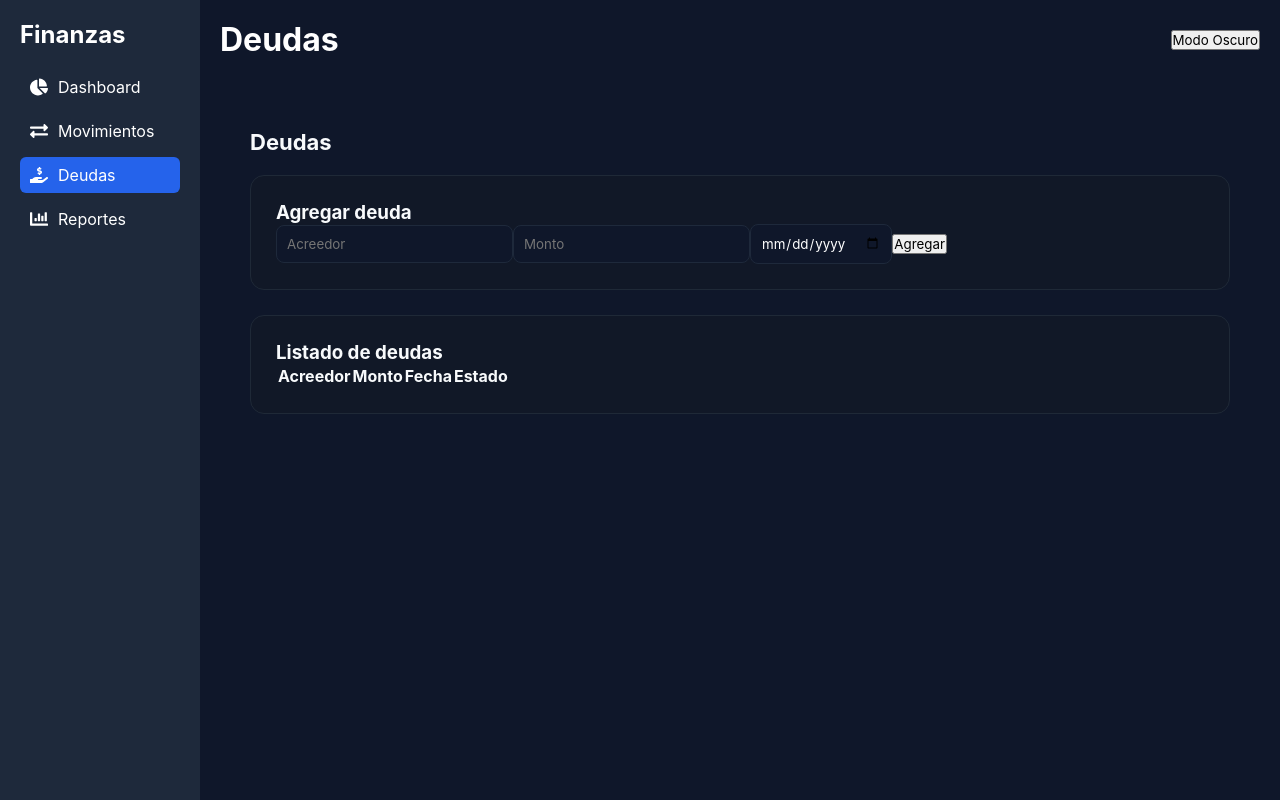
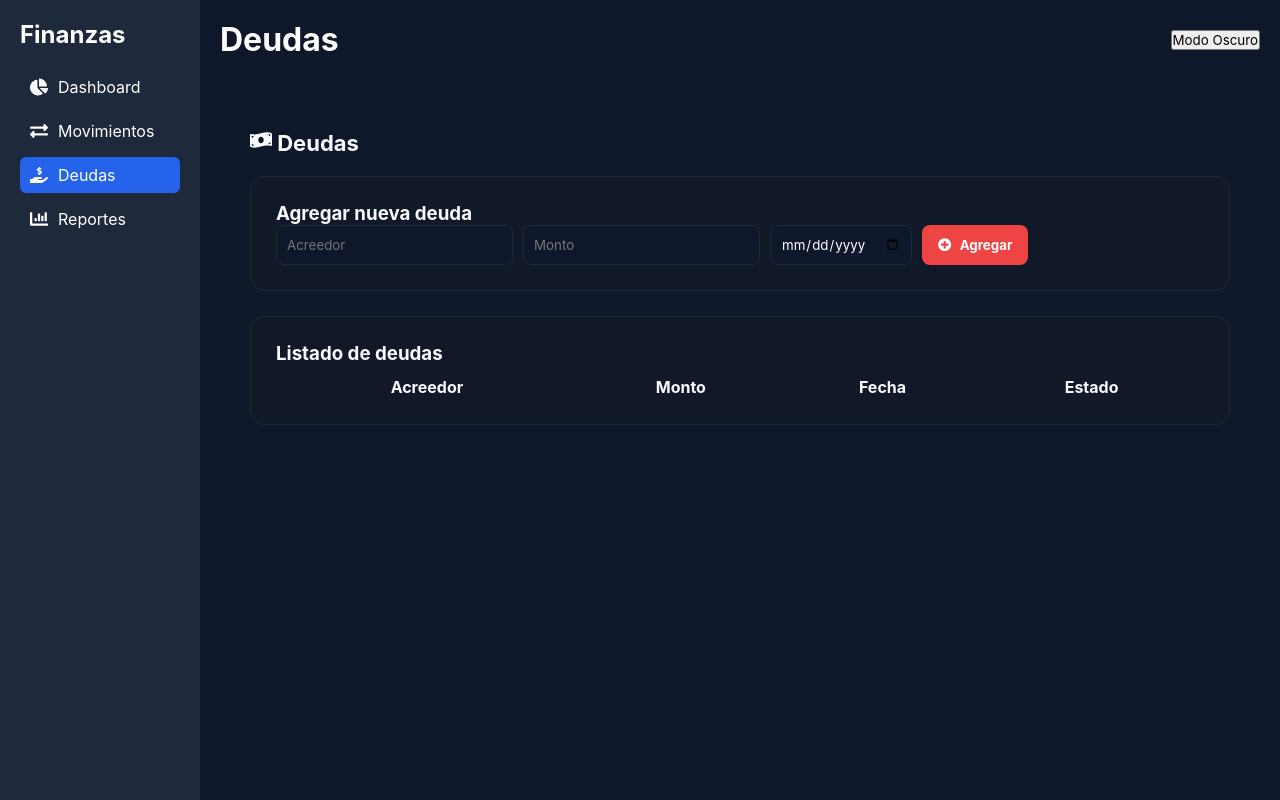
Before and after one commit to Richy211/FinanzasPersonales, a React (Vite) app: page /deudas in a window 1280 px wide. Built offline with nearby package versions, Linux system fonts and the light colour scheme.

Commit message:
feat: Agregar iconos y mejprar boton en modulo deudas

```diff
--- a/src/pages/Deudas.jsx
+++ b/src/pages/Deudas.jsx
@@ -1,4 +1,5 @@
 import { useState } from "react";
+import { FaPlusCircle, FaMoneyBillWave } from "react-icons/fa";
 
 export default function Deudas() {
   const [deudas, setDeudas] = useState([]);
@@ -33,11 +34,14 @@ export default function Deudas() {
 
   return (
     <div className="dashboard">
-      <h1 className="page-title">Deudas</h1>
+      <h1 className="page-title">
+        <FaMoneyBillWave /> Deudas
+      </h1>
 
       <div className="card">
-        <h3>Agregar deuda</h3>
+        <h3>Agregar nueva deuda</h3>
 
+        <div style={{ display: "flex", gap: "10px", flexWrap: "wrap" }}>
           <input
             type="text"
             name="acreedor"
@@ -61,13 +65,31 @@ export default function Deudas() {
             onChange={handleChange}
           />
 
-        <button onClick={agregarDeuda}>Agregar</button>
+          <button
+            onClick={agregarDeuda}
+            style={{
+              display: "flex",
+              alignItems: "center",
+              gap: "8px",
+              padding: "10px 16px",
+              background: "#ef4444",
+              color: "white",
+              border: "none",
+              borderRadius: "8px",
+              cursor: "pointer",
+              fontWeight: "bold"
+            }}
+          >
+            <FaPlusCircle />
+            Agregar
+          </button>
+        </div>
       </div>
 
       <div className="card">
         <h3>Listado de deudas</h3>
 
-        <table>
+        <table style={{ width: "100%", marginTop: "10px" }}>
           <thead>
             <tr>
               <th>Acreedor</th>
@@ -83,7 +105,9 @@ export default function Deudas() {
                 <td>{d.acreedor}</td>
                 <td>${d.monto}</td>
                 <td>{d.fecha}</td>
-                <td>{d.estado}</td>
+                <td style={{ color: "red", fontWeight: "bold" }}>
+                  {d.estado}
+                </td>
               </tr>
             ))}
           </tbody>
```
Lines whose indentation alone changed are shown as unchanged.
